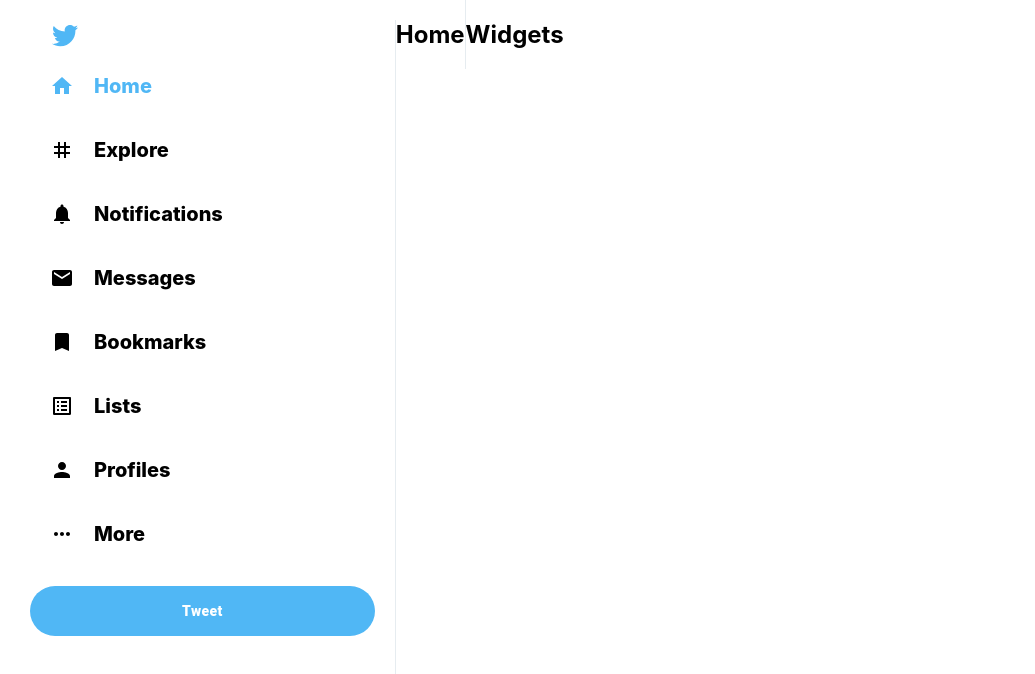
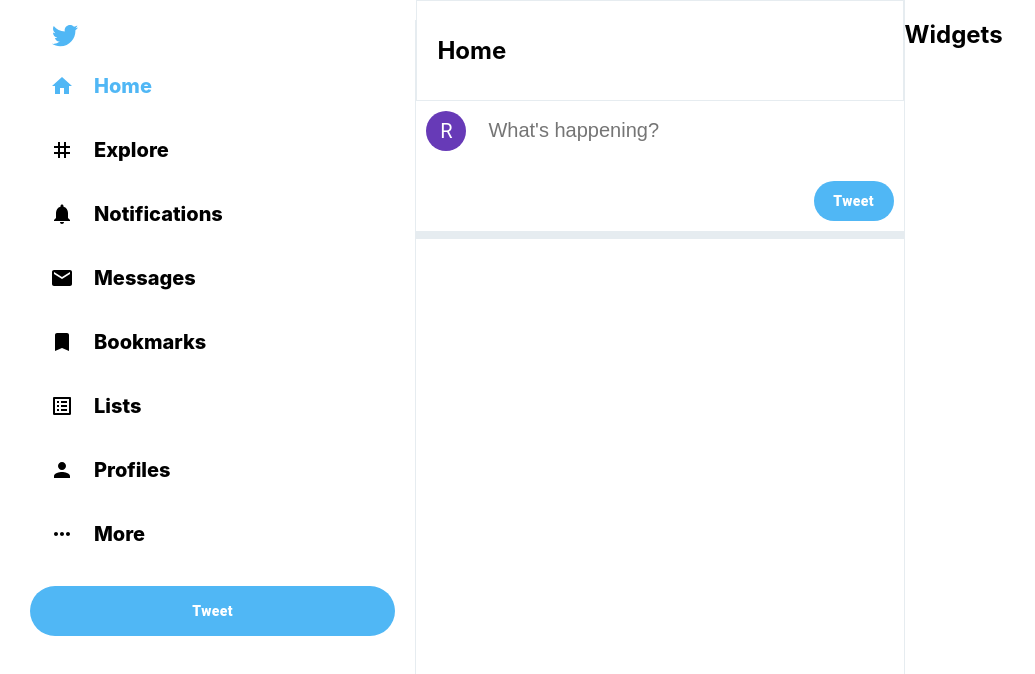
Before and after one commit to Roby-diamond/react-twitter-clone, a React (Create React App) app: page / in a window 1280 px wide. Shown: the top 674 px of the page, without its empty margins (0-1035 px from the left). Built offline with nearby package versions, Linux system fonts and the light colour scheme.

Commit message:
finishes tweetbox

```diff
--- a/src/components/Main/Main.css
+++ b/src/components/Main/Main.css
@@ -4,6 +4,17 @@
     min-width: fit-content;
     overflow-y: scroll;
 }
+
+/* Hide scrollbar for Chrome, Safari and Opera */
+.example::-webkit-scrollbar {
+    display: none;
+  }
+
+  /* Hide scrollbar for IE, Edge and Firefox */
+  .example {
+    -ms-overflow-style: none;  /* IE and Edge */
+    scrollbar-width: none;  /* Firefox */
+  }
 
 .main__header {
     position: sticky;
--- a/src/components/Main/Main.js
+++ b/src/components/Main/Main.js
@@ -1,12 +1,13 @@
 import "./Main.css"
+import TweetBox from "../TweetBox/TweetBox"
 
 function Main() {
   return (
-    <div>
-        <div className="main">
+    <div className="main">
+        <div className="main__header">
             <h2>Home</h2>
         </div>
-        {/* header */}
+        <TweetBox />
         {/* tweets */}
         {/* post */}
         {/* post */}
--- /dev/null
+++ b/src/components/TweetBox/TweetBox.css
@@ -0,0 +1,35 @@
+.tweetBox {
+    padding-bottom: 10px;
+    padding-right: 10px;
+    border-bottom: 8px solid var(--twitter-bg);
+}
+
+.tweetBox > form {
+    display: flex;
+    flex-direction: column;
+}
+
+.tweetBox__input {
+    display: flex;
+    padding: 10px;
+}
+
+.tweetBox__input > input {
+    flex: 1;
+    margin-left: 20px;
+    font-size: 20px;
+    border: none;
+}
+
+.tweetBox__button {
+    background-color: var(--twitter-main) !important;
+    border: none !important;
+    color: white !important;
+    font-weight: 900 !important;
+    text-transform: inherit !important;
+    border-radius: 30px !important;
+    height: 40px !important;
+    width: 80px !important;
+    margin-top: 20px !important;
+    margin-left: auto !important;
+}
--- /dev/null
+++ b/src/components/TweetBox/TweetBox.js
@@ -0,0 +1,20 @@
+import './TweetBox.css'
+import { Avatar, Button } from '@mui/material'
+import { deepPurple } from '@mui/material/colors';
+
+
+function TweetBox() {
+  return (
+    <div className='tweetBox'>
+        <form action=''>
+            <div className='tweetBox__input'>
+                <Avatar sx={{ bgcolor: deepPurple[500] }}>R</Avatar>
+                <input placeholder="What's happening?" type="text" />
+            </div>
+            <Button className='tweetBox__button'>Tweet</Button>
+        </form>
+    </div>
+  )
+}
+
+export default TweetBox
```
